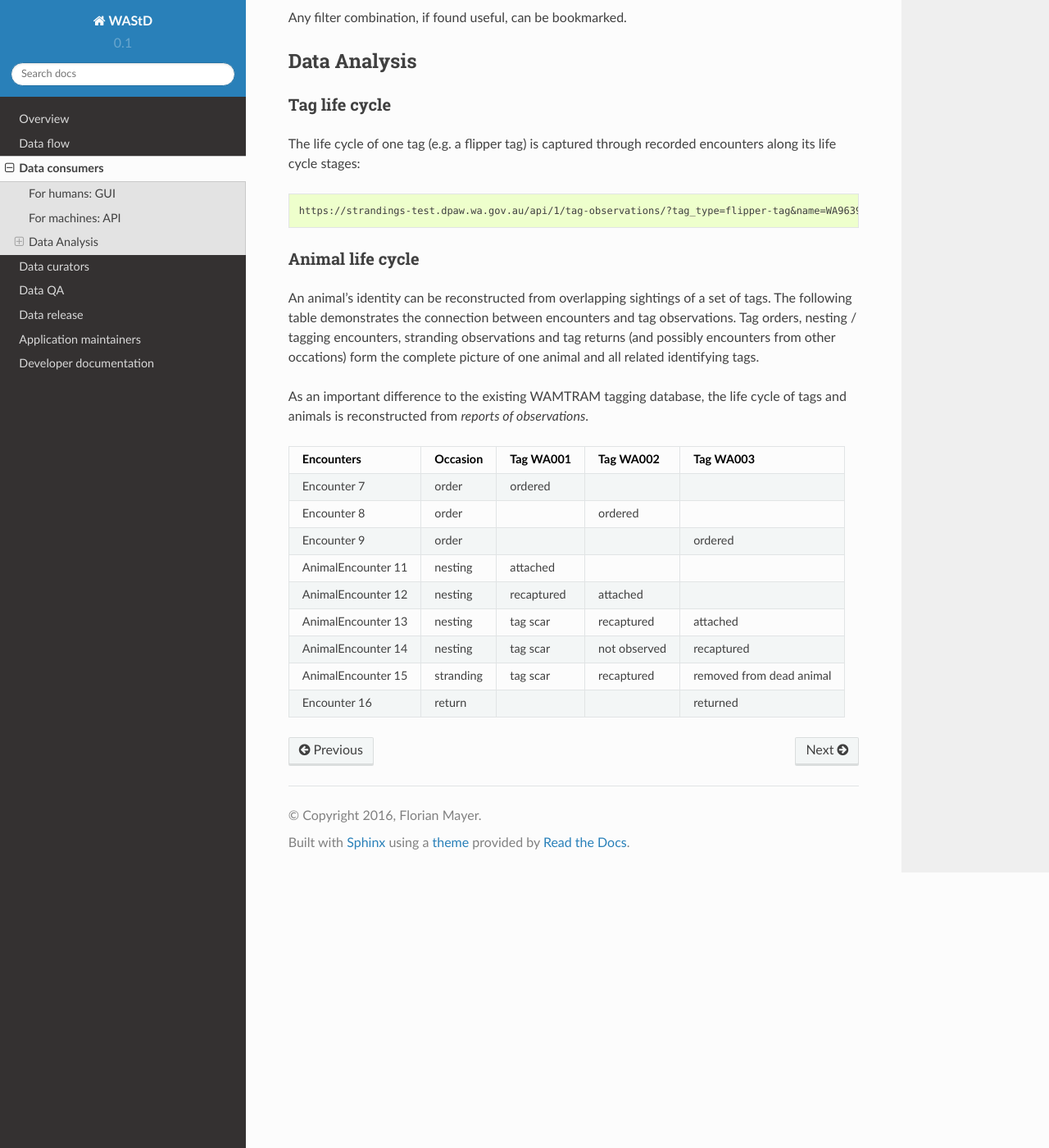
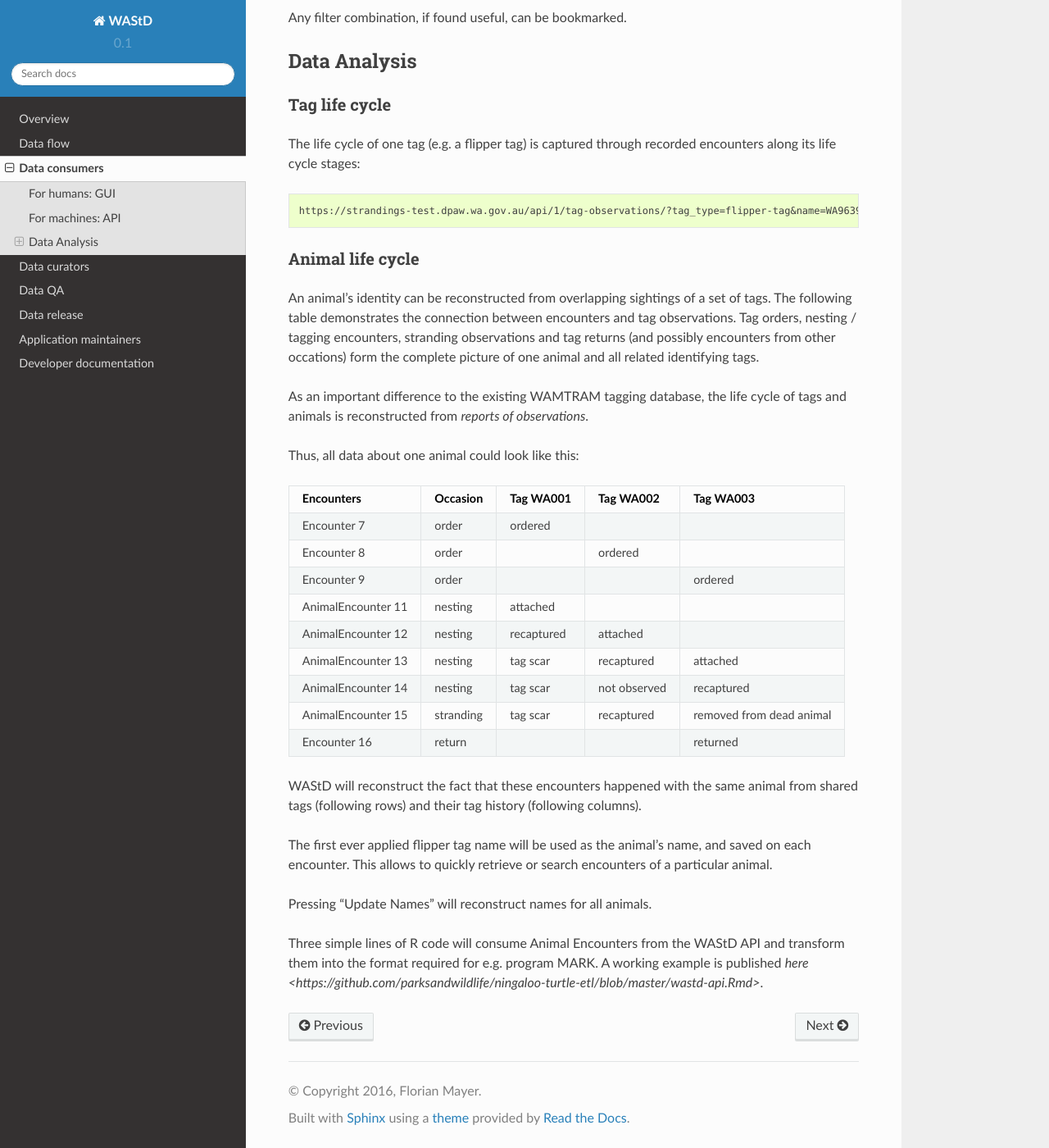
Before and after one commit to dbca-wa/wastd, a Sphinx documentation site: the page built from docs/data_consumers.rst, in a window 1280 px wide and 1400 px high, scrolled down 1779 px. Shown: the whole window at 82% size. Built offline with Sphinx 7.4.7 and the Read the Docs theme 2.0.0, drawn with Linux system fonts in a browser that asks for light colours.

Commit message:
added link to working example for MARK output to docs, close #39

```diff
--- a/docs/data_consumers.rst
+++ b/docs/data_consumers.rst
@@ -94,6 +94,8 @@ picture of one animal and all related identifying tags.
 As an important difference to the existing WAMTRAM tagging database, the life
 cycle of tags and animals is reconstructed from *reports of observations*.
 
+Thus, all data about one animal could look like this:
+
 ================== ========= ============== ============== ========================
 Encounters         Occasion  Tag WA001      Tag WA002      Tag WA003
 ================== ========= ============== ============== ========================
@@ -107,3 +109,17 @@ AnimalEncounter 14 nesting   tag scar       not observed   recaptured
 AnimalEncounter 15 stranding tag scar       recaptured     removed from dead animal
 Encounter       16 return                                  returned
 ================== ========= ============== ============== ========================
+
+WAStD will reconstruct the fact that these encounters happened with the same
+animal from shared tags (following rows) and their tag history (following columns).
+
+The first ever applied flipper tag name will be used as the animal's name, and
+saved on each encounter. This allows to quickly retrieve or search encounters
+of a particular animal.
+
+Pressing "Update Names" will reconstruct names for all animals.
+
+Three simple lines of R code will consume Animal Encounters from the WAStD API
+and transform them into the format required for e.g. program MARK.
+A working example is published
+`here <https://github.com/parksandwildlife/ningaloo-turtle-etl/blob/master/wastd-api.Rmd>`.
```
